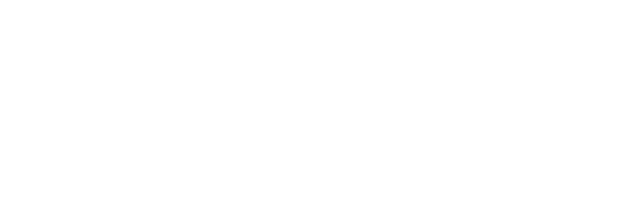
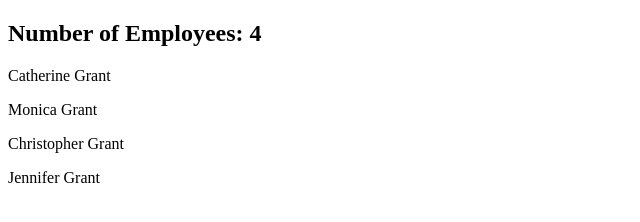
Before and after one commit to superlidengke/htmlDemo, a plain HTML site: page listing3.1.html in a window 1280 px wide. Shown: the whole page, without its empty margins (0-640 px from the left). Drawn offline with Linux system fonts and the light colour scheme.

Commit message:
mvc pattern demo

```diff
--- a/listing3.1.html
+++ b/listing3.1.html
@@ -38,10 +38,19 @@
 	//do not use direct object creation with the
 	//new keyword
 	var myLogger = Logger.getInstance();
-	myLogger.logWarning("Memory use nearing maximum!");
+	var re=myLogger.logWarning("Memory use nearing maximum!");
+	console.debug(re)
+
+
+	function MyFirstCtrl($scope) {
+		var employees = [ 'Catherine Grant', 'Monica Grant',
+				'Christopher Grant', 'Jennifer Grant' ];
+		$scope.ourEmployees = employees;
+	}
 </script>
 </head>
-<body>
-
+<body ng-controller='MyFirstCtrl'>
+<h2>Number of Employees: {{ ourEmployees.length}}</h2>
+<p ng-repeat="employee in ourEmployees">{{employee}}</p>
 </body>
 </html>
```
